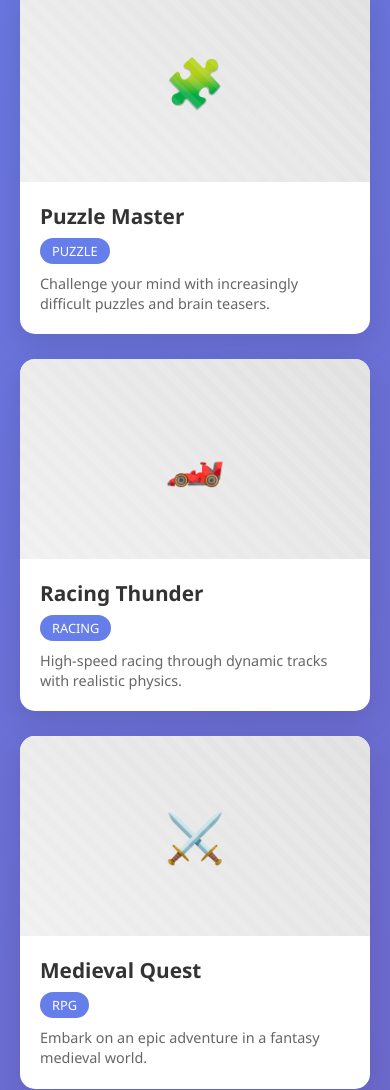
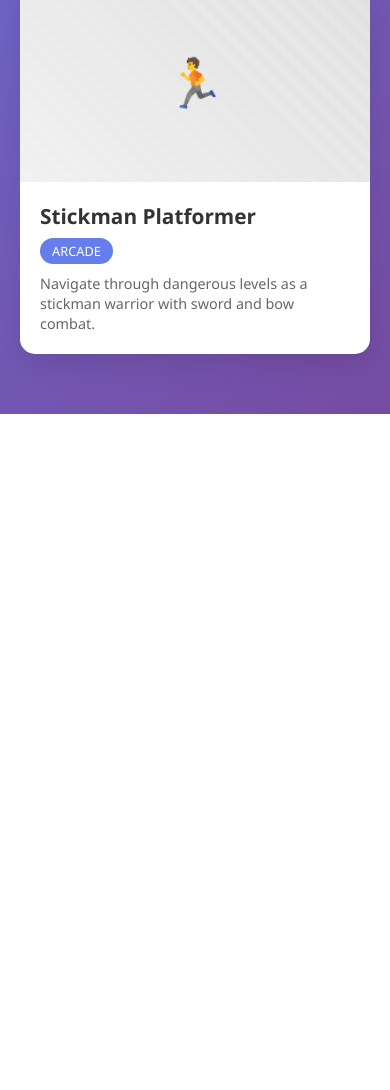
Before and after one commit to ArtsiomStrok/artsiomstrok.github.io, a plain HTML site: page index.html in a window 390 px wide. Shown: the part 910-2000 px from the top of the page. After the commit the page ends 1324 px from the top, so only its background shows below. Drawn offline with Linux system fonts and the light colour scheme.

Commit message:
Remove placeholder games, keep only playable titles
CLEANED STOREFRONT:
- Removed 11 placeholder game cards
- Kept only 2 fully playable games:
  * Space Shooter (🚀 Shooter category)
  * Stickman Platformer (🏃 Arcade category)

MAINTAINED FEATURES:
- All filter categories preserved (Arcade, Shooter, RPG, Puzzle, Racing, Strategy)
- Search functionality intact
- Grid layout and responsive design unchanged
- Modal system for game details
- Direct game launching without placeholders

UI IMPROVEMENTS:
- Updated subtitle to 'Play fully-featured browser games instantly'
- Enhanced game descriptions with detailed feature lists
- Removed placeholder alert messages
- Clean, focused gaming experience

RESULT:
- Professional storefront with only working games
- No broken links or placeholder content
- All games launch directly to playable experiences
- Ready for additional game implementations

```diff
--- a/index.html
+++ b/index.html
@@ -312,7 +312,7 @@
     <div class="container">
         <header>
             <h1>🎮 HTML5 Games Store</h1>
-            <p class="subtitle">Discover and play amazing browser games</p>
+            <p class="subtitle">Play fully-featured browser games instantly</p>
         </header>
 
         <div class="controls">
@@ -357,7 +357,7 @@
     </div>
 
     <script>
-        // Sample games data
+        // Playable games data
         const games = [
             {
                 id: 1,
@@ -365,103 +365,15 @@
                 category: "shooter",
                 description: "Defend Earth from alien invaders in this classic space shooter. Use your laser cannons to destroy enemy ships and collect power-ups.",
                 thumbnail: "🚀",
-                fullDescription: "An action-packed space shooter where you pilot a advanced starfighter against waves of alien enemies. Features multiple weapon types, boss battles, and stunning visual effects. Navigate through asteroid fields and enemy formations while collecting power-ups to enhance your ship's capabilities."
+                fullDescription: "An action-packed space shooter where you pilot an advanced starfighter against waves of alien enemies. Features multiple weapon types, power-up system, and stunning visual effects. Navigate through asteroid fields and enemy formations while collecting power-ups to enhance your ship's capabilities. Includes multi-shot spreads, damage boosts, speed enhancements, and health restoration. Mobile-friendly with touch controls and fullscreen support."
             },
             {
                 id: 2,
-                title: "Puzzle Master",
-                category: "puzzle",
-                description: "Challenge your mind with increasingly difficult puzzles and brain teasers.",
-                thumbnail: "🧩",
-                fullDescription: "Exercise your brain with over 100 handcrafted puzzles ranging from simple logic problems to complex multi-step challenges. Features hint system, progress tracking, and daily challenges to keep you engaged."
-            },
-            {
-                id: 3,
-                title: "Racing Thunder",
-                category: "racing",
-                description: "High-speed racing through dynamic tracks with realistic physics.",
-                thumbnail: "🏎️",
-                fullDescription: "Experience the thrill of high-speed racing with realistic car physics and dynamic weather conditions. Race through city streets, mountain roads, and desert highways. Customize your vehicle and compete in championship mode."
-            },
-            {
-                id: 4,
-                title: "Medieval Quest",
-                category: "rpg",
-                description: "Embark on an epic adventure in a fantasy medieval world.",
-                thumbnail: "⚔️",
-                fullDescription: "Begin your journey as a young warrior in a vast medieval kingdom. Complete quests, battle monsters, level up your character, and uncover the mysteries of ancient magic. Features deep character customization and branching storylines."
-            },
-            {
-                id: 5,
-                title: "Retro Arcade",
-                category: "arcade",
-                description: "Classic arcade action with modern twists and power-ups.",
-                thumbnail: "🕹️",
-                fullDescription: "Relive the golden age of arcade gaming with this modern take on classic gameplay. Features pixel-perfect graphics, chiptune soundtrack, and addictive gameplay that's easy to learn but hard to master."
-            },
-            {
-                id: 6,
-                title: "Tower Defense Pro",
-                category: "strategy",
-                description: "Build and upgrade towers to defend against enemy waves.",
-                thumbnail: "🏰",
-                fullDescription: "Strategic tower defense gameplay with multiple tower types, upgrade paths, and enemy varieties. Plan your defense strategy carefully as enemies become more challenging with each wave. Features campaign mode and endless survival challenges."
-            },
-            {
-                id: 7,
-                title: "Neon Runner",
-                category: "arcade",
-                description: "Run through neon-lit cyberpunk cities while avoiding obstacles.",
-                thumbnail: "🌟",
-                fullDescription: "Sprint through futuristic neon-lit landscapes in this endless runner. Jump, slide, and dash through obstacles while collecting energy cores. Features multiple characters, power-ups, and unlockable cyberpunk environments."
-            },
-            {
-                id: 8,
-                title: "Dungeon Crawler",
-                category: "rpg",
-                description: "Explore dark dungeons filled with treasures and monsters.",
-                thumbnail: "🗝️",
-                fullDescription: "Venture into procedurally generated dungeons filled with treasure, traps, and terrifying monsters. Collect rare loot, craft powerful equipment, and uncover the secrets hidden in the depths below."
-            },
-            {
-                id: 9,
-                title: "Block Blaster",
-                category: "puzzle",
-                description: "Match colored blocks to clear the board in this addictive puzzle game.",
-                thumbnail: "🎯",
-                fullDescription: "A modern twist on classic block-matching gameplay. Create combinations, trigger chain reactions, and use special power blocks to clear challenging levels. Features over 200 levels with unique mechanics and obstacles."
-            },
-            {
-                id: 10,
-                title: "Sky Racer",
-                category: "racing",
-                description: "Race through the clouds in high-speed aerial vehicles.",
-                thumbnail: "✈️",
-                fullDescription: "Take to the skies in this thrilling aerial racing game. Navigate through cloud formations, avoid obstacles, and use boost pads to gain speed. Features multiple aircraft types and challenging sky-high race tracks."
-            },
-            {
-                id: 11,
-                title: "Alien Invasion",
-                category: "shooter",
-                description: "Defend your base from waves of alien attackers.",
-                thumbnail: "👽",
-                fullDescription: "Command Earth's last defense against an alien invasion. Deploy troops, build defensive structures, and use powerful weapons to repel the extraterrestrial threat. Features multiple alien types and epic boss battles."
-            },
-            {
-                id: 12,
-                title: "Empire Builder",
-                category: "strategy",
-                description: "Build and manage your own civilization from the ground up.",
-                thumbnail: "🏛️",
-                fullDescription: "Start with a small settlement and grow it into a mighty empire. Manage resources, research technologies, build armies, and engage in diplomacy with other civilizations. Features multiple victory conditions and replay value."
-            },
-            {
-                id: 13,
                 title: "Stickman Platformer",
                 category: "arcade",
                 description: "Navigate through dangerous levels as a stickman warrior with sword and bow combat.",
                 thumbnail: "🏃",
-                fullDescription: "Guide your stickman hero through challenging platformer levels filled with enemies, hazards, and obstacles. Use your sword for melee combat and bow for ranged attacks. Collect power-ups, avoid lava and spikes, defeat enemies, and upgrade your gear between levels. Features progressive difficulty, multiple enemy types, and an upgrade system for weapons and armor."
+                fullDescription: "Guide your stickman hero through challenging platformer levels filled with enemies, hazards, and obstacles. Use your sword for melee combat and bow for ranged attacks. Collect power-ups, avoid lava and spikes, defeat enemies, and upgrade your gear between levels. Features progressive difficulty, multiple enemy types, and an upgrade system for weapons and armor. Includes environmental hazards like TNT explosions and moving platforms."
             }
         ];
 
@@ -577,20 +489,16 @@
         // Play game function
         function playGame(game) {
             if (game.title === "Space Shooter") {
-                // Open the actual space shooter game
+                // Open the space shooter game
                 window.location.href = 'space-shooter.html';
                 return;
             }
 
             if (game.title === "Stickman Platformer") {
-                // Open the actual stickman platformer game
+                // Open the stickman platformer game
                 window.location.href = 'stickman-platformer.html';
                 return;
             }
-
-            // For other games, show placeholder message
-            alert(`🎮 Starting "${game.title}"!\n\nThis is a demo storefront. In a real implementation, this would:\n• Open the game in a new window/tab\n• Load the game files\n• Initialize the game engine\n• Track play statistics\n\nSpace Shooter and Stickman Platformer are available as playable demos!`);
-            closeGameModal();
         }
 
         // Initialize the application
```
